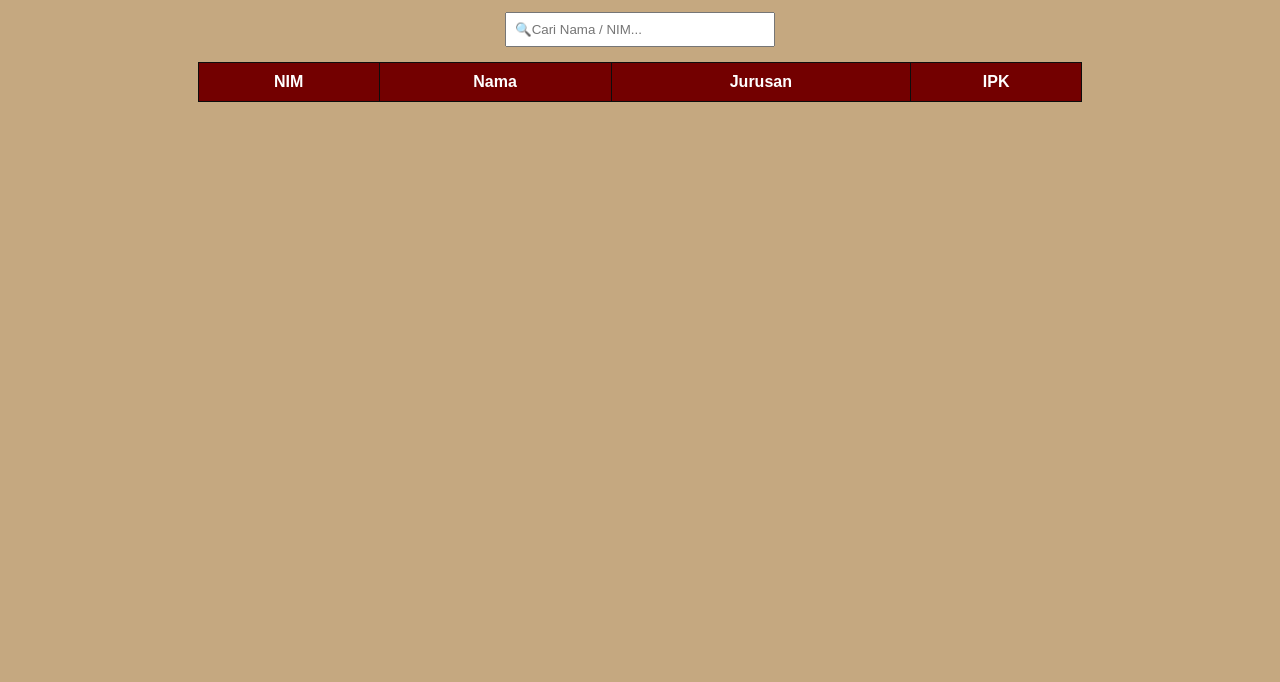
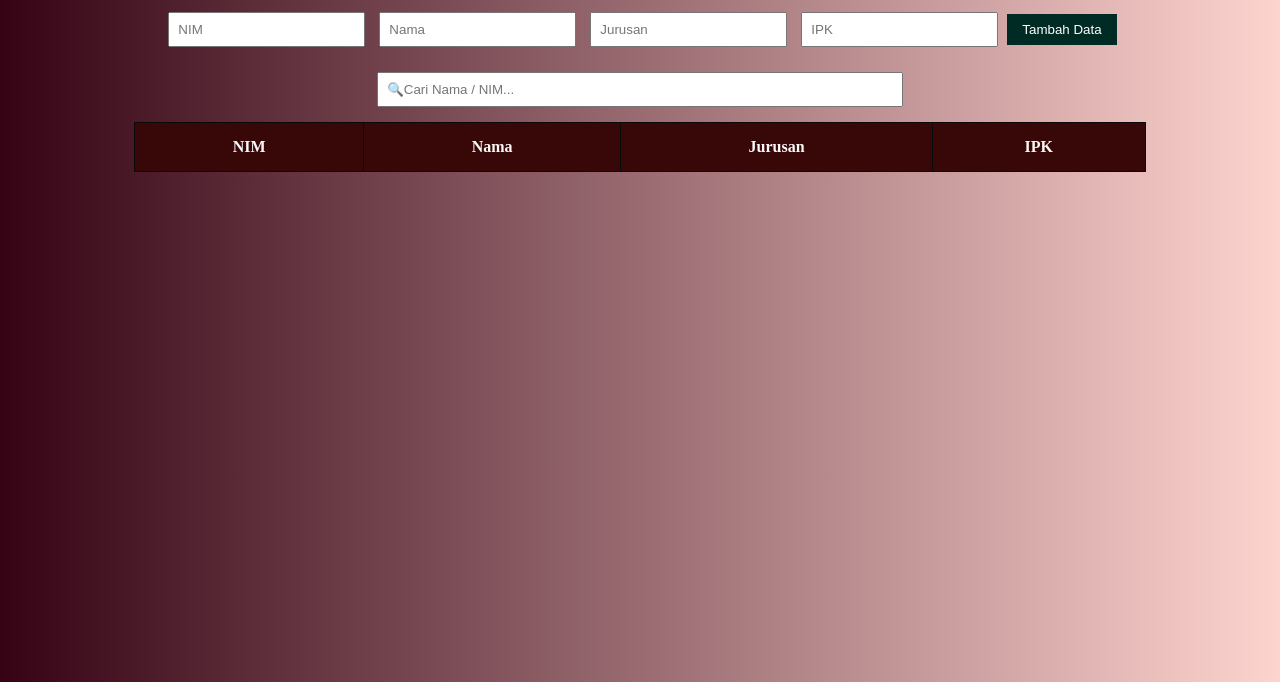
Before and after one commit to ishnanurf/TABEL-MAHASISWA, a plain HTML site: page index.html in a window 1280 px wide. Shown: the part 118-800 px from the top of the page. Drawn offline with Linux system fonts and the light colour scheme; a web font is replaced by a local one.

Commit message:
Refactor CSS styles and update design elements

```diff
--- a/style.css
+++ b/style.css
@@ -1,49 +1,63 @@
-@font-face {
-font-family: 'Schabo';
-src: url('font/Schabo-Condensed.ttf') format('truetype');
+body{
+    font-family: 'Times New Roman', Times, serif;
+    text-align:center;
+    background: linear-gradient(to right, #350314, #fed4cf);
 }
 
-body{
-font-family: Arial, sans-serif;
-background-color: #c5a880;
-text-align: center;
+.judul{
+    font-family: 'Times New Roman', Times, serif;
+    font-size:50px;
 }
 
-h2{
-margin-top:20px;
-font-family:'Schabo', sans-serif;
-font-size:40px;
-letter-spacing:2px;
+.container{
+    width:80%;
+    margin:auto;
 }
 
-input{
-padding: 8px;
-width: 250px;
-margin-bottom: 15px;
+.form{
+    margin-bottom:20px;
+}
+
+.form input{
+    padding:8px;
+    margin:5px;
+}
+
+button{
+    padding:8px 15px;
+    background:#002b25;
+    color:white;
+    border:none;
+    cursor:pointer;
+}
+
+button:hover{
+    background:#42010a7e;
+}
+
+#search{
+    padding:8px;
+    width:50%;
+    margin-bottom:15px;
 }
 
 table{
-margin: auto;
-border-collapse: collapse;
-width: 70%;
-background: white;
+    width:100%;
+    border-collapse:collapse;
+    background:#dac19e;
 }
 
 th, td{
-border: 1px solid #0e0d0d;
-padding: 10px;
+    border:1px solid #0a0a0a;
+    padding:15px;
 }
 
 th{
-background-color: #730000;
-color: white;
-cursor: pointer;
-}
-
-tr:nth-child(even){
-background-color: #85838356;
+    background:#380707;
+    color: #faf9f7;
+    cursor:pointer;
 }
 
 tr:hover{
-background-color: #15794f80;
+    background:#5f021270;
 }
```
